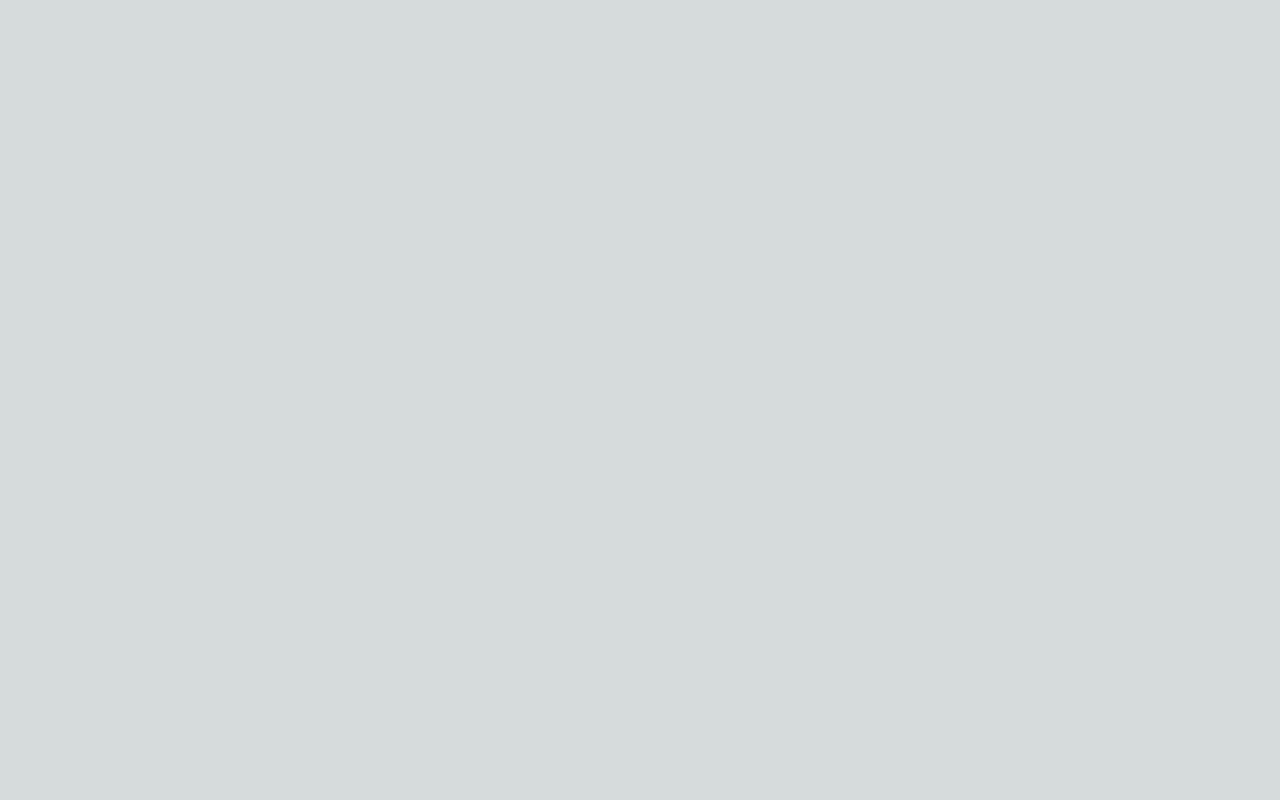
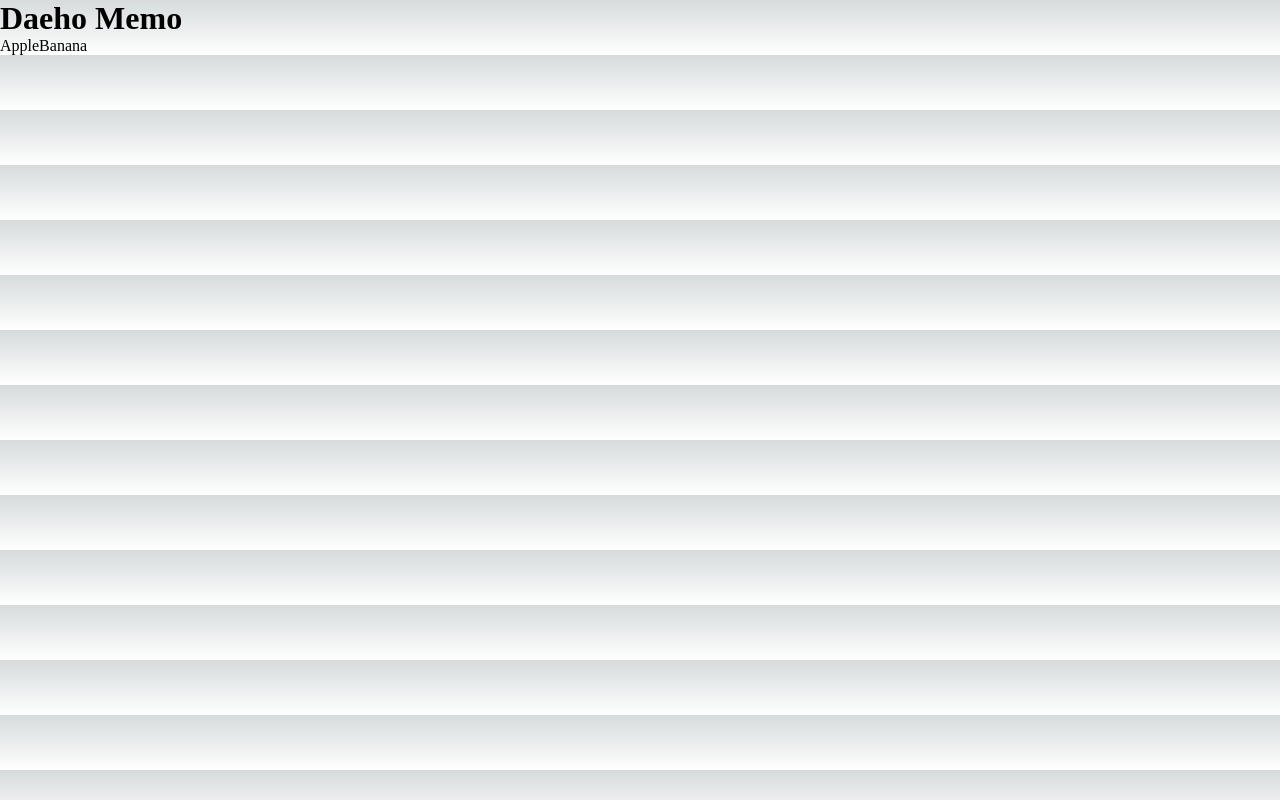
Before and after one commit to SimDaeHo/NextJs-Study, a Next.js app: page / in a window 1280 px wide. Before the commit this address had no page. Built offline with nearby package versions, Linux system fonts and the light colour scheme.

Commit message:
layout page 만들기

```diff
--- a/src/app/layout.tsx
+++ b/src/app/layout.tsx
@@ -1,10 +1,6 @@
-import './globals.css'
+import "./globals.css";
 
-export default function RootLayout({
-  children,
-}: {
-  children: React.ReactNode
-}) {
+export default function RootLayout({ children }: { children: React.ReactNode }) {
   return (
     <html lang="en">
       {/*
@@ -12,7 +8,15 @@ export default function RootLayout({
         head.tsx. Find out more at https://beta.nextjs.org/docs/api-reference/file-conventions/head
       */}
       <head />
-      <body>{children}</body>
+      <body>
+        <header>
+          <h1>Daeho Memo</h1>
+          <nav>
+            <a href="">Apple</a>
+            <a href="">Banana</a>
+          </nav>
+        </header>
+      </body>
     </html>
-  )
+  );
 }
--- a/src/app/page.tsx
+++ b/src/app/page.tsx
@@ -6,6 +6,5 @@ import { notFound } from "next/navigation";
 const inter = Inter({ subsets: ["latin"] });
 
 export default function Home() {
-  notFound();
   return <h1>홈페이지다!!</h1>;
 }
```
